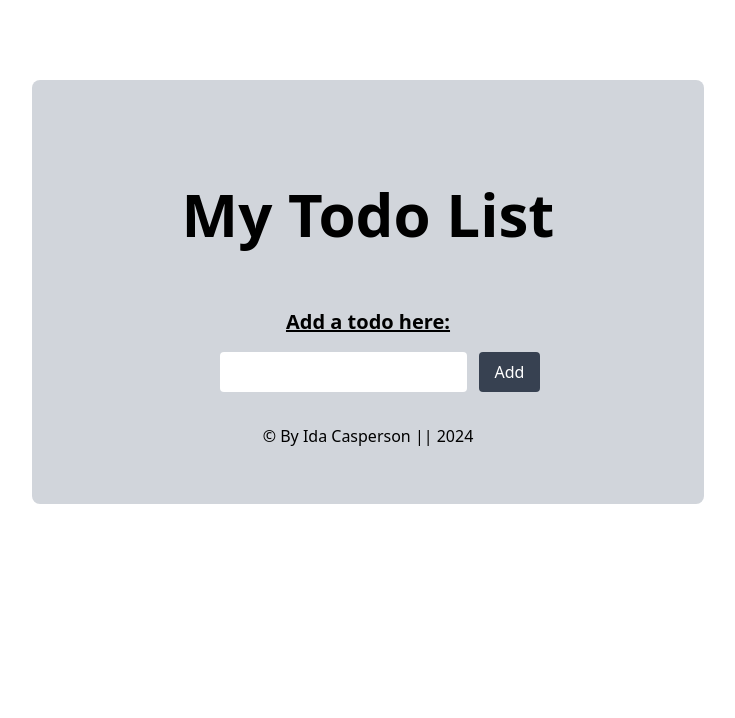
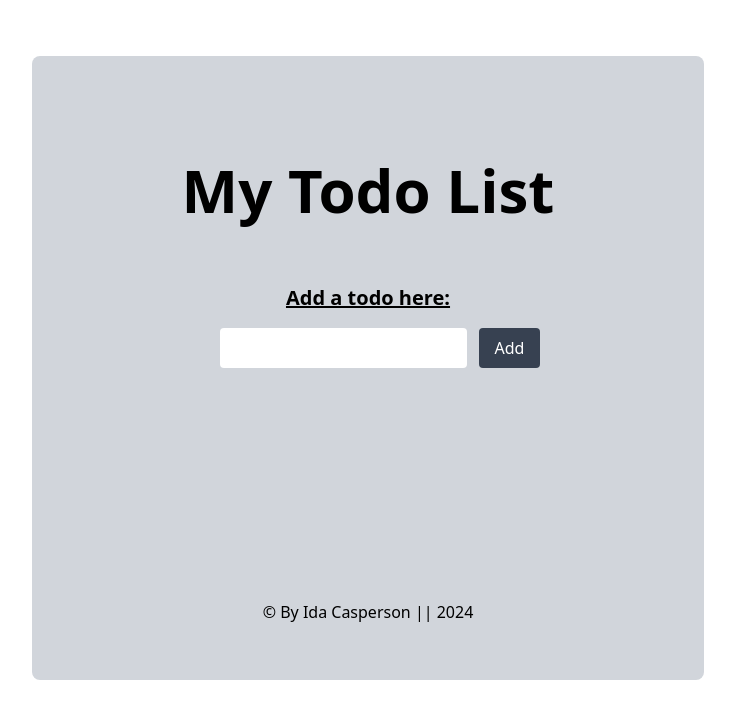
Before and after one commit to iiddaa96/TodoList-React, a React (Vite) app: page / in a window 1280 px wide. Shown: the top 718 px of the page, without its empty margins (272-1007 px from the left). Built offline with nearby package versions, Linux system fonts and the light colour scheme.

Commit message:
added a scrollbar to my list

```diff
--- a/src/App.tsx
+++ b/src/App.tsx
@@ -5,9 +5,9 @@ import TodoList from "./components/TodoList";
 function App() {
   return (
     <>
-      <div className="bg-gray-300 rounded-lg p-10 mt-20 mx-auto max-w-2xl">
+      <div className="bg-gray-300 rounded-lg p-10 mt-14 mx-auto max-w-2xl">
         <Header />
-        <main>
+        <main className="h-[300px] overflow-y-auto">
           <TodoList />
         </main>
         <Footer />
--- a/src/components/TodoList.tsx
+++ b/src/components/TodoList.tsx
@@ -42,7 +42,7 @@ const TodoList: React.FC = () => {
   };
 
   return (
-    <div className="flex flex-col items-center justify-center ">
+    <div className="flex flex-col items-center justify-center">
       <h2 className="text-center text-black text-xl font-semibold mb-4 underline">
         Add a todo here:
       </h2>
@@ -61,7 +61,7 @@ const TodoList: React.FC = () => {
         </button>
       </div>
 
-      <div className="w-full max-w-md mt-4">
+      <div className="w-full max-w-md mt-4 overflow-y-auto">
         {tasks.map((task) => (
           <TodoItem
             key={task.id}
```
